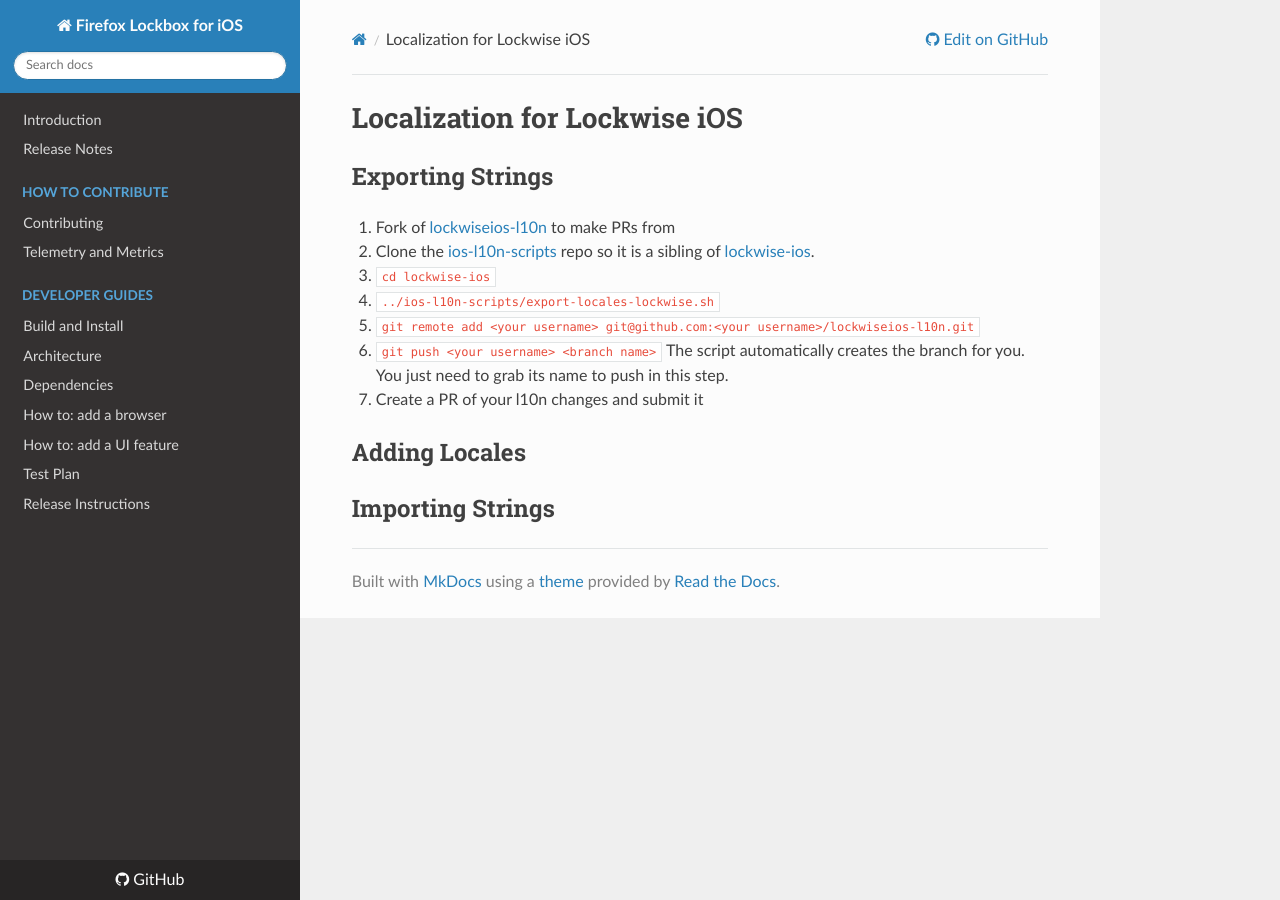
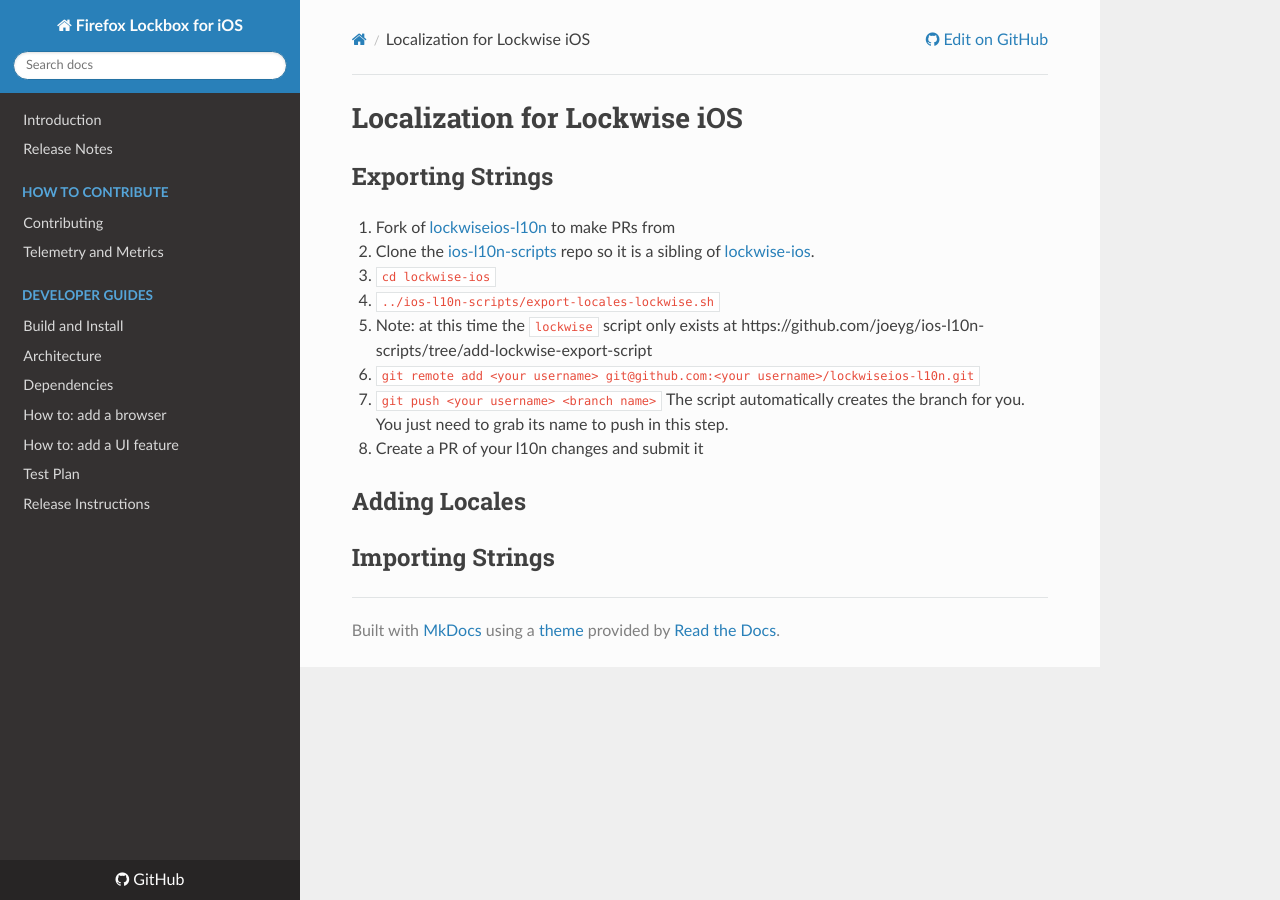
Before and after one commit to mozilla-lockwise/lockwise-ios, an MkDocs documentation site: the page built from docs/localization.md, in a window 1280 px wide. Built offline with MkDocs 1.6.1, drawn with Linux system fonts in a browser that asks for light colours; nearby versions of some CDN libraries.

Commit message:
adding note to selves about script only on joeyg's fork and branch

```diff
--- a/docs/localization.md
+++ b/docs/localization.md
@@ -5,6 +5,7 @@
 2. Clone the [ios-l10n-scripts]( https://github.com/mozilla-mobile/ios-l10n-scripts) repo so it is a sibling of [lockwise-ios](https://github.com/mozilla-lockwise/lockwise-ios).
 3. `cd lockwise-ios`
 4. `../ios-l10n-scripts/export-locales-lockwise.sh`
+  - Note: at this time the `lockwise` script only exists at https://github.com/joeyg/ios-l10n-scripts/tree/add-lockwise-export-script
 5. `git remote add <your username> git@github.com:<your username>/lockwiseios-l10n.git`
 6. `git push <your username> <branch name>` The script automatically creates the branch for you. You just need to grab its name to push in this step.
 7.  Create a PR of your l10n changes and submit it
```
